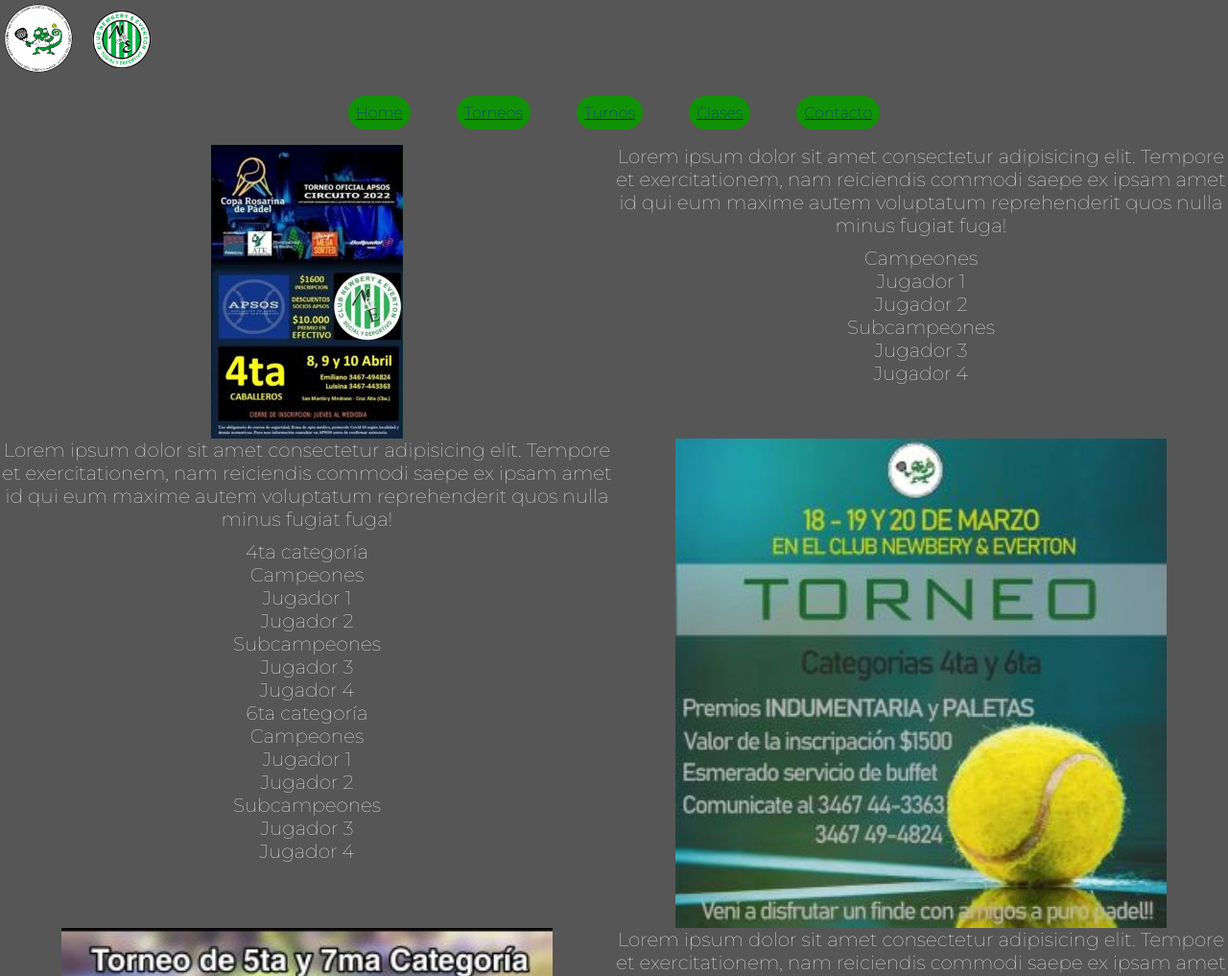
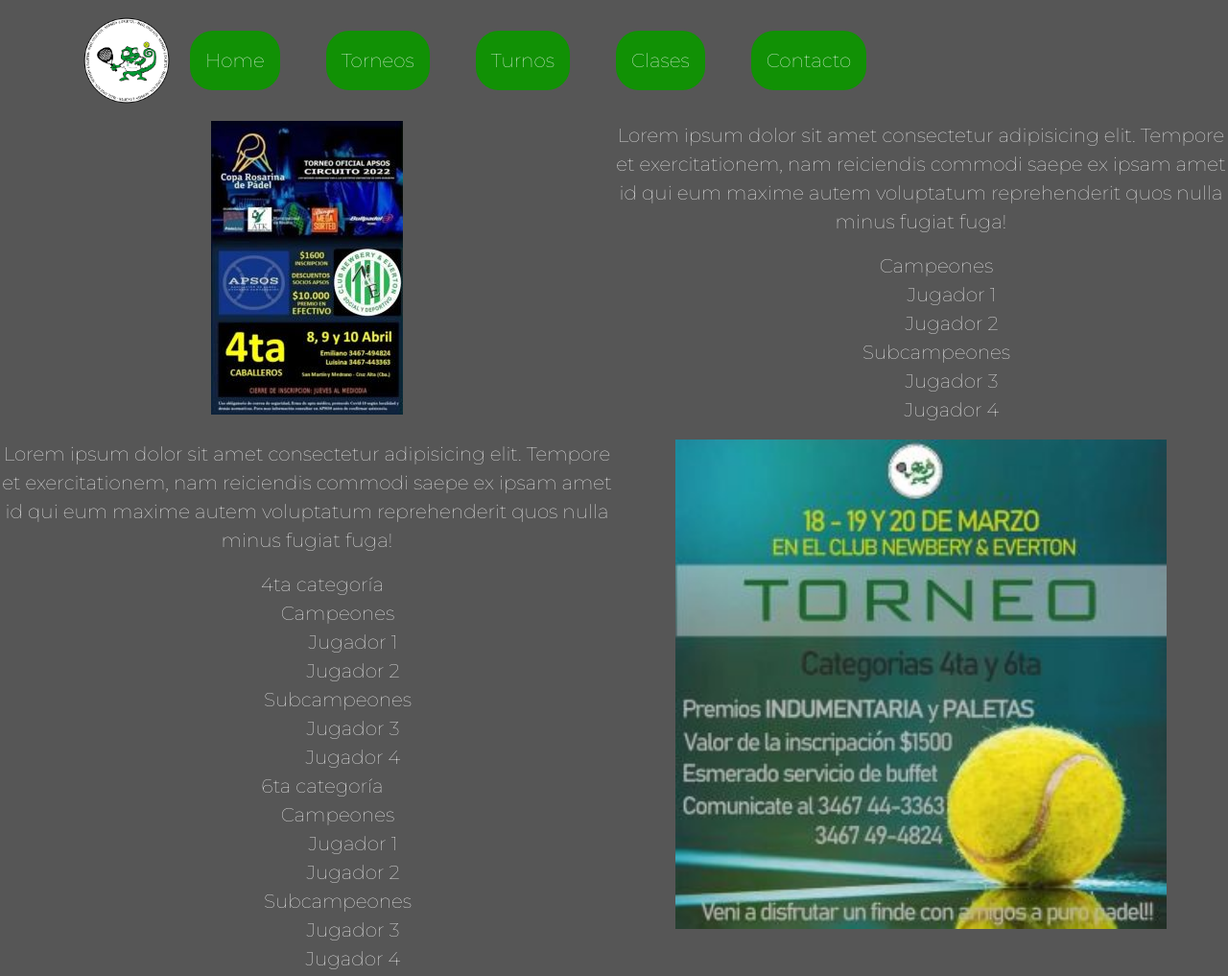
Before and after one commit to agutinastringa/CanchasPadel-AgustinaStringa, a plain HTML site: page pages/torneos.html in a window 1280 px wide. Shown: the top 1017 px of the page at 96% size. Drawn offline with nearby package versions, Linux system fonts and the light colour scheme.

Commit message:
maquetado del menu de todo el proyecto con boostrap

```diff
--- a/css/main.css
+++ b/css/main.css
@@ -19,19 +19,7 @@
     width: 80px;
 }
 
-nav{
-    margin: 1rem;
-    align-self: center;
-    justify-self: center;
-}
-
-nav ul{
-    display: flex;
-    justify-content: space-evenly;
-}
-
 nav ul li{
-    list-style: none;
     background-color: rgb(17, 145, 5);
     border-radius: 1rem;
 }
@@ -47,14 +35,11 @@
     text-align: center;
 }
 
-.menu{
-    align-self: right;
-}
-
 .main-home{
     display: grid;
     grid-template-areas: "imagen"
-                        "texto";
+                        "texto"
+                        "imagen-logo";
     justify-items: center;
 }
 
@@ -64,6 +49,7 @@
                         "texto1"
                         "horarios"
                         "texto2"
+                        "imagen-logo"
                         "boton";
     justify-items: center;
 }
@@ -84,6 +70,7 @@
                         "texto6"
                         "imagen7"
                         "texto7"
+                        "imagen-logo"
                         "boton";
     justify-items: center;
 }
@@ -92,13 +79,15 @@
     display: grid;
     grid-template-areas: "texto1"
                         "tabla"
-                        "texto2";
+                        "texto2"
+                        "imagen-logo";
     justify-items: center;
 }
 
 .main-contacto{
     display: grid;
-    grid-template-areas: "formulario";
+    grid-template-areas: "formulario"
+                        "imagen-logo";
     justify-items: center;
 }
 
@@ -248,6 +237,11 @@
     font-size: 15px;
     color: white;
     text-align: center;
+}
+
+.imagen-logo{
+    grid-area: imagen-logo;
+    justify-self: center;
 }
 
 .volver{
@@ -420,6 +414,7 @@
                             "imagen5 texto5"
                             "texto6 imagen6"
                             "imagen7 texto7"
+                            "imagen-logo imagen-logo"
                             "boton boton";
         justify-items: center;
     }
--- a/pages/torneos.html
+++ b/pages/torneos.html
@@ -7,45 +7,44 @@
     <link rel="preconnect" href="https://fonts.googleapis.com">
     <link rel="preconnect" href="https://fonts.gstatic.com" crossorigin>
     <link href="https://fonts.googleapis.com/css2?family=Montserrat:wght@100&display=swap" rel="stylesheet">
+    <!-- CSS only -->
+    <link href="https://cdn.jsdelivr.net/npm/bootstrap@5.2.0-beta1/dist/css/bootstrap.min.css" rel="stylesheet" integrity="sha384-0evHe/X+R7YkIZDRvuzKMRqM+OrBnVFBL6DOitfPri4tjfHxaWutUpFmBp4vmVor" crossorigin="anonymous">
+    <!-- Link a mi CSS -->
     <link rel="stylesheet" href="../css/main.css">
     <title>Torneos</title>
 </head>
 <body>
-    <header id="header">
+    <header>
         <!-- Inicio el header -->
-        <!-- Imágen del logo -->
-        <img class="img-logo" src="../img/logo.png" alt="Logo">
-        <!-- Imágen del logo -->
-        <img class="img-logoclub" src="../img/logoclub.png" alt="Logo club">
         <!-- Menú de opciones -->
-        <nav>
-            <ul>
-                <li class="menu">
-                    <a href="../index.html">
-                        Home
+        <nav class="navbar navbar-expand-lg">
+            <div class="container">
+                <a class="navbar-brand" href="../index.html">
+                    <img src="../img/logo.png" alt="" width="100" height="100">
                 </a>
+                <button class="navbar-toggler" type="button" data-bs-toggle="collapse" data-bs-target="#navbarNav" aria-controls="navbarNav" aria-expanded="false" aria-label="Toggle navigation">
+                    <span class="navbar-toggler-icon"></span>
+                </button>
+                <div class="collapse navbar-collapse menu" id="navbarNav">
+                    <ul class="navbar-nav">
+                        <li class="nav-item">
+                            <a class="nav-link" href="../index.html">Home</a>
                         </li>
-                <li class="menu">
-                    <a href="torneos.html">
-                        Torneos
-                    </a>
+                        <li class="nav-item">
+                            <a class="nav-link" href="torneos.html">Torneos</a>
                         </li>
-                <li class="menu">
-                    <a href="turnos.html">
-                        Turnos
-                    </a>
+                        <li class="nav-item">
+                            <a class="nav-link" href="turnos.html">Turnos</a>
                         </li>
-                <li class="menu">
-                    <a href="clases.html">
-                        Clases
-                    </a>
+                        <li class="nav-item">
+                            <a class="nav-link" href="clases.html">Clases</a>
                         </li>
-                <li class="menu">
-                    <a href="contacto.html">
-                        Contacto
-                    </a>
+                        <li class="nav-item">
+                            <a class="nav-link" href="contacto.html">Contacto</a>
                         </li>
                     </ul>
+                </div>
+            </div>
         </nav>
         <!-- Fin del header -->
     </header>
@@ -311,6 +310,8 @@
                 </ul>
             </div>
         </div>
+        <!-- Logo del club -->
+        <img class="img-logoclub imagen-logo" src="../img/logoclub.png" alt="Logo club">
         <a class="volver" href="#header">
             Volver arriba
         </a>
@@ -322,5 +323,8 @@
         <!-- Imágen del logo de whatsapp -->
         <img src="../img/whatsapp.png" alt="Logo whatsapp">
     </footer>
+
+    <!-- JavaScript Bundle with Popper -->
+    <script src="https://cdn.jsdelivr.net/npm/bootstrap@5.2.0-beta1/dist/js/bootstrap.bundle.min.js" integrity="sha384-pprn3073KE6tl6bjs2QrFaJGz5/SUsLqktiwsUTF55Jfv3qYSDhgCecCxMW52nD2" crossorigin="anonymous"></script>
 </body>
 </html>
```
Also changed, not shown: index.html (+1 -1 lines), pages/clases.html (+30 -26 lines), pages/contacto.html (+30 -26 lines), pages/turnos.html (+30 -28 lines). Lines whose indentation alone changed are shown as unchanged.
